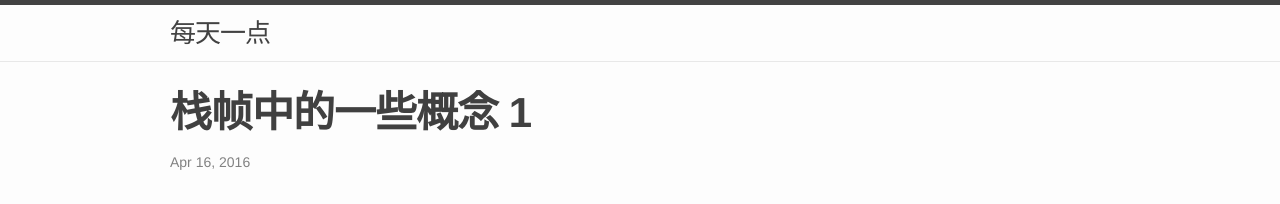
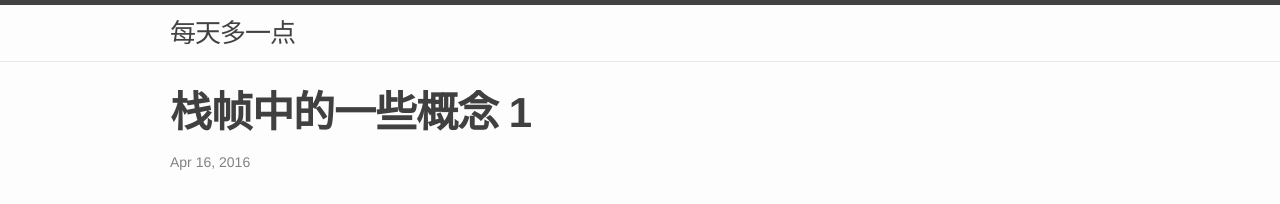
Before and after one commit to childe/gitcommit.today, a Jekyll site: the page built from _posts/2016-04-16-call-stack.md, in a window 1280 px wide. Shown: the top 204 px of the page. Built offline with Jekyll 4.4.1, drawn with Linux system fonts in a browser that asks for light colours; comment, search, counter and statistics services are not loaded.

Commit message:
每天多一点

```diff
--- a/_config.yml
+++ b/_config.yml
@@ -1,5 +1,5 @@
 # Site settings
-title: 每天一点
+title: 每天多一点
 email: heychilde@gmail.com
 description:
 
```
